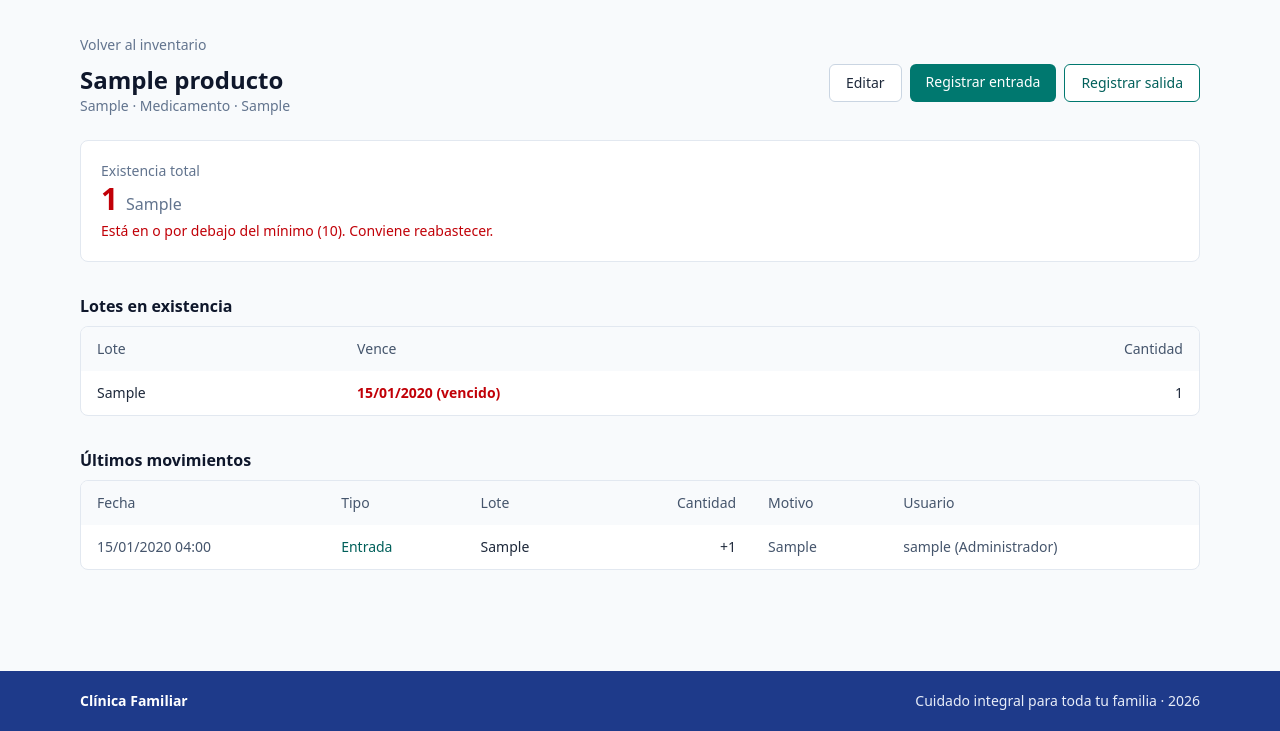
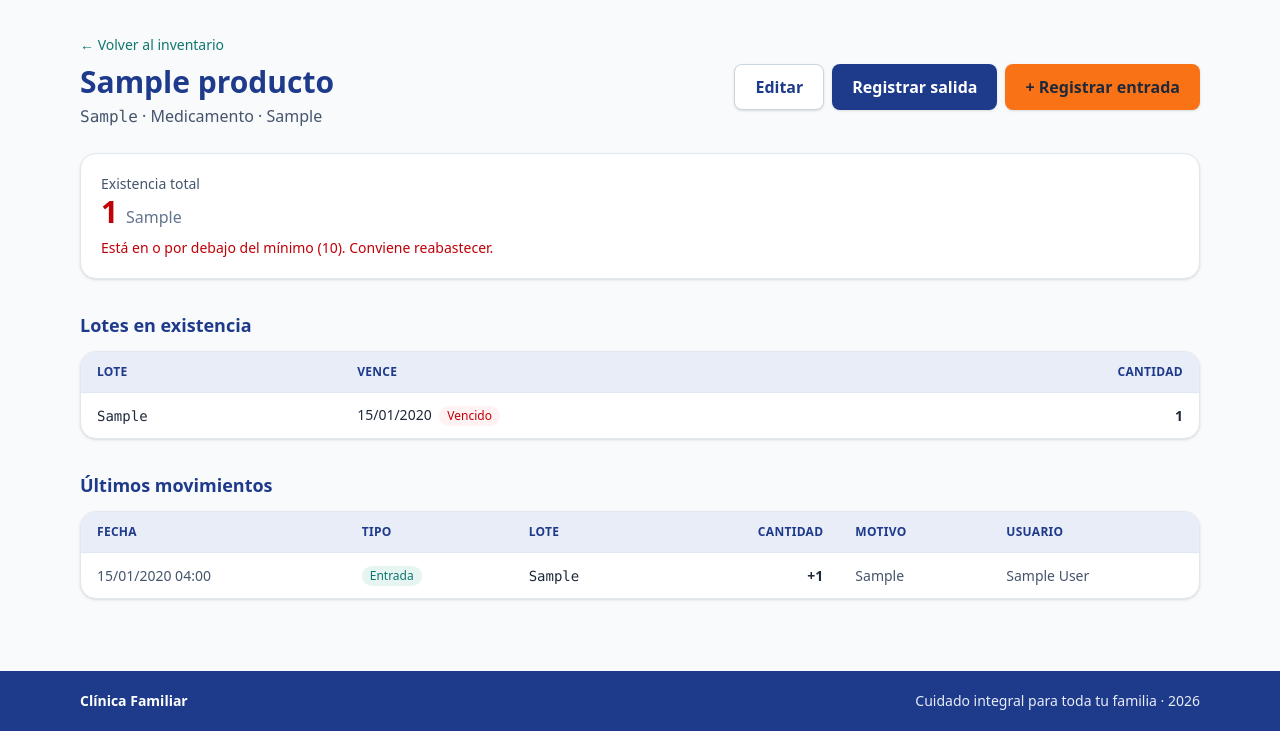
Before and after one commit to davidmunguia7/Clinica_Medica, a Django app: page /inventario/productos/1/ in a window 1280 px wide. Shown: the part 69-800 px from the top of the page. Run offline with Django 5.2, Linux system fonts and the light colour scheme; a user stored in the database is signed in; tables that the repository leaves empty hold one stand-in row (values such as "Sample post"); some libraries are stand-ins or nearby versions.

Commit message:
feat(inventario): paleta oficial, login y permisos
- Plantillas con la paleta y los componentes de theme (btn, campo, tarjeta...)
- Vistas protegidas con login y permisos de Django, como en pacientes
- Aviso de productos bajo el mínimo en la lista
- Pruebas de login, permisos, usuario del movimiento y aviso de mínimo
- CSS de Tailwind recompilado

Co-Authored-By: Claude Opus 5.5 <noreply@anthropic.com>

```diff
--- a/inventario/forms.py
+++ b/inventario/forms.py
@@ -2,22 +2,16 @@ from django import forms
 
 from .models import Producto
 
-INPUT = (
-    "w-full rounded-md border border-slate-300 bg-white px-3 py-2 text-sm "
-    "focus:border-teal-600 focus:outline-none focus:ring-2 focus:ring-teal-600/30"
-)
-
-
 class EstiloMixin:
-    """Aplica las clases de Tailwind a todos los campos del formulario."""
+    """Aplica a todos los campos los componentes de la paleta (theme/static_src/src/styles.css)."""
 
     def __init__(self, *args, **kwargs):
         super().__init__(*args, **kwargs)
         for field in self.fields.values():
             if isinstance(field.widget, forms.CheckboxInput):
-                field.widget.attrs["class"] = "h-4 w-4 accent-teal-700"
+                field.widget.attrs["class"] = "casilla"
             else:
-                field.widget.attrs["class"] = INPUT
+                field.widget.attrs["class"] = "campo"
 
 
 class ProductoForm(EstiloMixin, forms.ModelForm):
--- a/inventario/templates/inventario/_tabla_movimientos.html
+++ b/inventario/templates/inventario/_tabla_movimientos.html
@@ -1,29 +1,31 @@
-<div class="overflow-x-auto rounded-lg border border-slate-200 bg-white">
-    <table class="min-w-full text-sm">
-        <thead class="bg-slate-50 text-left text-slate-600">
+<div class="overflow-x-auto rounded-2xl border border-slate-200 bg-white shadow-sm">
+    <table class="min-w-full divide-y divide-slate-200 text-left text-sm">
+        <thead class="bg-marino-claro text-xs font-bold uppercase tracking-wide text-marino">
             <tr>
-                <th class="px-4 py-3 font-medium">Fecha</th>
-                <th class="px-4 py-3 font-medium">Tipo</th>
-                {% if mostrar_producto %}<th class="px-4 py-3 font-medium">Producto</th>{% endif %}
-                <th class="px-4 py-3 font-medium">Lote</th>
-                <th class="px-4 py-3 text-right font-medium">Cantidad</th>
-                <th class="px-4 py-3 font-medium">Motivo</th>
-                <th class="px-4 py-3 font-medium">Usuario</th>
+                <th scope="col" class="px-4 py-3">Fecha</th>
+                <th scope="col" class="px-4 py-3">Tipo</th>
+                {% if mostrar_producto %}<th scope="col" class="px-4 py-3">Producto</th>{% endif %}
+                <th scope="col" class="px-4 py-3">Lote</th>
+                <th scope="col" class="px-4 py-3 text-right">Cantidad</th>
+                <th scope="col" class="px-4 py-3">Motivo</th>
+                <th scope="col" class="px-4 py-3">Usuario</th>
             </tr>
         </thead>
         <tbody class="divide-y divide-slate-100">
             {% for m in movimientos %}
-            <tr>
-                <td class="px-4 py-3 whitespace-nowrap text-slate-600">{{ m.fecha|date:"d/m/Y H:i" }}</td>
-                <td class="px-4 py-3 {% if m.tipo == 'ENT' %}text-teal-800{% else %}text-slate-700{% endif %}">{{ m.get_tipo_display }}</td>
-                {% if mostrar_producto %}<td class="px-4 py-3"><a href="{% url 'inventario:producto_detalle' m.producto_id %}" class="text-teal-800 hover:underline">{{ m.producto.nombre }}</a></td>{% endif %}
-                <td class="px-4 py-3">{{ m.lote.numero_lote }}</td>
-                <td class="px-4 py-3 text-right tabular-nums">{% if m.tipo == 'SAL' %}−{% else %}+{% endif %}{{ m.cantidad }}</td>
+            <tr class="hover:bg-blanco-humo">
+                <td class="whitespace-nowrap px-4 py-3 text-slate-600">{{ m.fecha|date:"d/m/Y H:i" }}</td>
+                <td class="px-4 py-3">
+                    <span class="insignia px-2 py-0.5 text-xs {% if m.tipo == 'ENT' %}bg-verde-teal-claro text-verde-teal-oscuro{% else %}bg-marino-claro text-marino{% endif %}">{{ m.get_tipo_display }}</span>
+                </td>
+                {% if mostrar_producto %}<td class="px-4 py-3"><a href="{% url 'inventario:producto_detalle' m.producto_id %}" class="font-semibold text-marino hover:underline">{{ m.producto.nombre }}</a></td>{% endif %}
+                <td class="px-4 py-3 font-mono">{{ m.lote.numero_lote }}</td>
+                <td class="px-4 py-3 text-right font-semibold tabular-nums">{% if m.tipo == 'SAL' %}−{% else %}+{% endif %}{{ m.cantidad }}</td>
                 <td class="px-4 py-3 text-slate-600">{{ m.motivo|default:"—" }}</td>
-                <td class="px-4 py-3 text-slate-600">{{ m.usuario|default:"—" }}</td>
+                <td class="px-4 py-3 text-slate-600">{{ m.usuario.get_full_name|default:m.usuario.username|default:"—" }}</td>
             </tr>
             {% empty %}
-            <tr><td colspan="7" class="px-4 py-6 text-center text-slate-500">Todavía no hay movimientos.</td></tr>
+            <tr><td colspan="7" class="px-4 py-8 text-center text-slate-500">Todavía no hay movimientos.</td></tr>
             {% endfor %}
         </tbody>
     </table>
--- a/inventario/templates/inventario/producto_detail.html
+++ b/inventario/templates/inventario/producto_detail.html
@@ -1,52 +1,65 @@
 {% extends "base.html" %}
-{% block title %}{{ producto.nombre }}{% endblock %}
+{% block title %}{{ producto.nombre }} · Inventario{% endblock %}
 {% block content %}
-<a href="{% url 'inventario:producto_lista' %}" class="text-sm text-slate-500 hover:underline">Volver al inventario</a>
+<a href="{% url 'inventario:producto_lista' %}" class="enlace text-sm">← Volver al inventario</a>
 
 <div class="mt-2 mb-6 flex flex-wrap items-start justify-between gap-4">
     <div>
-        <h1 class="text-2xl font-semibold text-slate-900">{{ producto.nombre }}</h1>
-        <p class="text-sm text-slate-500">{{ producto.codigo }} · {{ producto.get_tipo_display }}{% if producto.presentacion %} · {{ producto.presentacion }}{% endif %}</p>
+        <h1 class="text-3xl font-extrabold text-marino">{{ producto.nombre }}</h1>
+        <p class="mt-1 text-slate-600"><span class="font-mono">{{ producto.codigo }}</span> · {{ producto.get_tipo_display }}{% if producto.presentacion %} · {{ producto.presentacion }}{% endif %}</p>
+        {% if not producto.activo %}<span class="insignia mt-2 bg-slate-100 text-slate-600">Inactivo</span>{% endif %}
     </div>
-    <div class="flex gap-2">
-        <a href="{% url 'inventario:producto_editar' producto.pk %}" class="rounded-md border border-slate-300 bg-white px-4 py-2 text-sm hover:bg-slate-50">Editar</a>
-        {% if producto.activo %}
-        <a href="{% url 'inventario:entrada' producto.pk %}" class="rounded-md bg-teal-700 px-4 py-2 text-sm font-medium text-white hover:bg-teal-800">Registrar entrada</a>
-        <a href="{% url 'inventario:salida' producto.pk %}" class="rounded-md border border-teal-700 bg-white px-4 py-2 text-sm font-medium text-teal-800 hover:bg-teal-50">Registrar salida</a>
+    <div class="flex flex-wrap gap-2">
+        {% if perms.inventario.change_producto %}
+        <a href="{% url 'inventario:producto_editar' producto.pk %}" class="btn btn-secundario">Editar</a>
+        {% endif %}
+        {% if producto.activo and perms.inventario.add_movimiento %}
+        <a href="{% url 'inventario:salida' producto.pk %}" class="btn btn-principal">Registrar salida</a>
+        <a href="{% url 'inventario:entrada' producto.pk %}" class="btn btn-acento">+ Registrar entrada</a>
         {% endif %}
     </div>
 </div>
 
-<div class="mb-8 rounded-lg border border-slate-200 bg-white p-5">
-    <p class="text-sm text-slate-500">Existencia total</p>
-    <p class="text-3xl font-semibold tabular-nums {% if producto.bajo_minimo %}text-red-700{% else %}text-slate-900{% endif %}">
+<div class="tarjeta mb-8">
+    <p class="text-sm text-slate-600">Existencia total</p>
+    <p class="text-3xl font-extrabold tabular-nums {% if producto.bajo_minimo %}text-red-700{% else %}text-marino{% endif %}">
         {{ producto.stock_actual }} <span class="text-base font-normal text-slate-500">{{ producto.unidad_medida }}</span>
     </p>
-    {% if producto.bajo_minimo %}<p class="mt-1 text-sm text-red-700">Está en o por debajo del mínimo ({{ producto.stock_minimo }}). Conviene reabastecer.</p>{% endif %}
+    {% if producto.bajo_minimo %}
+    <p class="mt-2 text-sm font-medium text-red-700">Está en o por debajo del mínimo ({{ producto.stock_minimo }}). Conviene reabastecer.</p>
+    {% else %}
+    <p class="mt-1 text-sm text-slate-500">Mínimo: {{ producto.stock_minimo }}</p>
+    {% endif %}
 </div>
 
-<h2 class="mb-2 font-semibold text-slate-900">Lotes en existencia</h2>
-<div class="mb-8 overflow-x-auto rounded-lg border border-slate-200 bg-white">
-    <table class="min-w-full text-sm">
-        <thead class="bg-slate-50 text-left text-slate-600">
-            <tr><th class="px-4 py-3 font-medium">Lote</th><th class="px-4 py-3 font-medium">Vence</th><th class="px-4 py-3 text-right font-medium">Cantidad</th></tr>
+<h2 class="titulo-seccion mb-3">Lotes en existencia</h2>
+<div class="mb-8 overflow-x-auto rounded-2xl border border-slate-200 bg-white shadow-sm">
+    <table class="min-w-full divide-y divide-slate-200 text-left text-sm">
+        <thead class="bg-marino-claro text-xs font-bold uppercase tracking-wide text-marino">
+            <tr>
+                <th scope="col" class="px-4 py-3">Lote</th>
+                <th scope="col" class="px-4 py-3">Vence</th>
+                <th scope="col" class="px-4 py-3 text-right">Cantidad</th>
+            </tr>
         </thead>
         <tbody class="divide-y divide-slate-100">
             {% for l in lotes %}
-            <tr>
-                <td class="px-4 py-3">{{ l.numero_lote }}</td>
-                <td class="px-4 py-3 {% if l.vencido %}font-semibold text-red-700{% elif l.por_vencer %}text-amber-700{% endif %}">
-                    {{ l.fecha_vencimiento|date:"d/m/Y"|default:"No vence" }}{% if l.vencido %} (vencido){% endif %}
+            <tr class="hover:bg-blanco-humo">
+                <td class="px-4 py-3 font-mono">{{ l.numero_lote }}</td>
+                <td class="px-4 py-3">
+                    {{ l.fecha_vencimiento|date:"d/m/Y"|default:"No vence" }}
+                    {% if l.vencido %}<span class="insignia ml-1 bg-red-50 px-2 py-0.5 text-xs text-red-700">Vencido</span>
+                    {% elif l.por_vencer %}<span class="insignia ml-1 bg-coral-claro px-2 py-0.5 text-xs text-coral-oscuro">Por vencer</span>{% endif %}
                 </td>
-                <td class="px-4 py-3 text-right tabular-nums">{{ l.cantidad_actual }}</td>
+                <td class="px-4 py-3 text-right font-semibold tabular-nums">{{ l.cantidad_actual }}</td>
             </tr>
             {% empty %}
-            <tr><td colspan="3" class="px-4 py-6 text-center text-slate-500">Sin existencias. Registra una entrada para agregar un lote.</td></tr>
+            <tr><td colspan="3" class="px-4 py-8 text-center text-slate-500">Sin existencias. Registre una entrada para agregar un lote.</td></tr>
             {% endfor %}
         </tbody>
     </table>
 </div>
 
-<h2 class="mb-2 font-semibold text-slate-900">Últimos movimientos</h2>
+<h2 class="titulo-seccion mb-3">Últimos movimientos</h2>
 {% include "inventario/_tabla_movimientos.html" with movimientos=movimientos mostrar_producto=False %}
 {% endblock %}
--- a/inventario/views.py
+++ b/inventario/views.py
@@ -1,6 +1,8 @@
 from datetime import timedelta
 
 from django.contrib import messages
+from django.contrib.auth.decorators import login_required, permission_required
+from django.contrib.auth.mixins import PermissionRequiredMixin
 from django.contrib.messages.views import SuccessMessageMixin
 from django.core.exceptions import ValidationError
 from django.db.models import F, Q, Sum
@@ -14,24 +16,24 @@ from . import services
 from .forms import EntradaForm, ProductoForm, SalidaForm
 from .models import DIAS_ALERTA_VENCIMIENTO, Lote, Movimiento, Producto
 
-# NOTA: cuando el módulo de login esté listo, activen
-# 'django.contrib.auth.middleware.LoginRequiredMiddleware' en settings.py
-# y todas estas vistas quedarán protegidas sin tocar este archivo.
+# Todas las vistas piden iniciar sesión y el permiso de Django que corresponde
+# (igual que en pacientes). Sin sesión llevan al login; sin permiso, a la página 403.
 
 
-def _usuario(request):
-    return request.user if request.user.is_authenticated else None
+def _con_stock_total():
+    # order_by explícito: el ordering del Meta no se aplica a consultas con Sum()
+    return Producto.objects.annotate(
+        stock_total=Coalesce(Sum("lotes__cantidad_actual"), 0)
+    ).order_by("nombre")
 
 
-class ProductoListView(ListView):
+class ProductoListView(PermissionRequiredMixin, ListView):
+    permission_required = "inventario.view_producto"
     model = Producto
     paginate_by = 25
 
     def get_queryset(self):
-        # order_by explícito: el ordering del Meta no se aplica a consultas con Sum()
-        qs = Producto.objects.annotate(
-            stock_total=Coalesce(Sum("lotes__cantidad_actual"), 0)
-        ).order_by("nombre")
+        qs = _con_stock_total()
         q = self.request.GET.get("q", "").strip()
         if q:
             qs = qs.filter(Q(nombre__icontains=q) | Q(codigo__icontains=q))
@@ -51,12 +53,16 @@ class ProductoListView(ListView):
             fecha_vencimiento__lte=hoy + timedelta(days=DIAS_ALERTA_VENCIMIENTO),
         )
         ctx["dias_alerta"] = DIAS_ALERTA_VENCIMIENTO
+        ctx["total_bajo_minimo"] = _con_stock_total().filter(
+            activo=True, stock_total__lte=F("stock_minimo")
+        ).count()
         ctx["q"] = self.request.GET.get("q", "")
         ctx["filtro"] = self.request.GET.get("filtro", "")
         return ctx
 
 
-class ProductoDetailView(DetailView):
+class ProductoDetailView(PermissionRequiredMixin, DetailView):
+    permission_required = "inventario.view_producto"
     model = Producto
 
     def get_context_data(self, **kwargs):
@@ -66,7 +72,8 @@ class ProductoDetailView(DetailView):
         return ctx
 
 
-class ProductoCreateView(SuccessMessageMixin, CreateView):
+class ProductoCreateView(PermissionRequiredMixin, SuccessMessageMixin, CreateView):
+    permission_required = "inventario.add_producto"
     model = Producto
     form_class = ProductoForm
     success_message = "Producto «%(nombre)s» creado."
@@ -75,7 +82,8 @@ class ProductoCreateView(SuccessMessageMixin, CreateView):
         return reverse("inventario:producto_detalle", args=[self.object.pk])
 
 
-class ProductoUpdateView(SuccessMessageMixin, UpdateView):
+class ProductoUpdateView(PermissionRequiredMixin, SuccessMessageMixin, UpdateView):
+    permission_required = "inventario.change_producto"
     model = Producto
     form_class = ProductoForm
     success_message = "Cambios guardados."
@@ -91,10 +99,10 @@ def _movimiento(request, pk, form_class, tipo):
         datos = form.cleaned_data
         try:
             if tipo == Movimiento.Tipo.ENTRADA:
-                services.registrar_entrada(producto=producto, usuario=_usuario(request), **datos)
+                services.registrar_entrada(producto=producto, usuario=request.user, **datos)
                 messages.success(request, f"Entrada registrada: {datos['cantidad']} {producto.unidad_medida}.")
             else:
-                services.registrar_salida(producto=producto, usuario=_usuario(request), **datos)
+                services.registrar_salida(producto=producto, usuario=request.user, **datos)
                 messages.success(request, f"Salida registrada: {datos['cantidad']} {producto.unidad_medida}.")
             return redirect("inventario:producto_detalle", pk=producto.pk)
         except ValidationError as e:
@@ -105,15 +113,20 @@ def _movimiento(request, pk, form_class, tipo):
     })
 
 
+@login_required
+@permission_required("inventario.add_movimiento", raise_exception=True)
 def registrar_entrada(request, pk):
     return _movimiento(request, pk, EntradaForm, Movimiento.Tipo.ENTRADA)
 
 
+@login_required
+@permission_required("inventario.add_movimiento", raise_exception=True)
 def registrar_salida(request, pk):
     return _movimiento(request, pk, SalidaForm, Movimiento.Tipo.SALIDA)
 
 
-class MovimientoListView(ListView):
+class MovimientoListView(PermissionRequiredMixin, ListView):
+    permission_required = "inventario.view_movimiento"
     model = Movimiento
     paginate_by = 50
     queryset = Movimiento.objects.select_related("producto", "lote", "usuario")
```
Also changed, not shown: inventario/templates/inventario/_campos.html (+9 -5 lines), inventario/templates/inventario/_paginacion.html (+4 -4 lines), inventario/templates/inventario/movimiento_form.html (+7 -7 lines), inventario/templates/inventario/movimiento_list.html (+4 -3 lines), inventario/templates/inventario/producto_form.html (+6 -7 lines), inventario/templates/inventario/producto_list.html (+54 -40 lines), inventario/tests.py (+41 -0 lines), theme/static/css/dist/styles.css.
